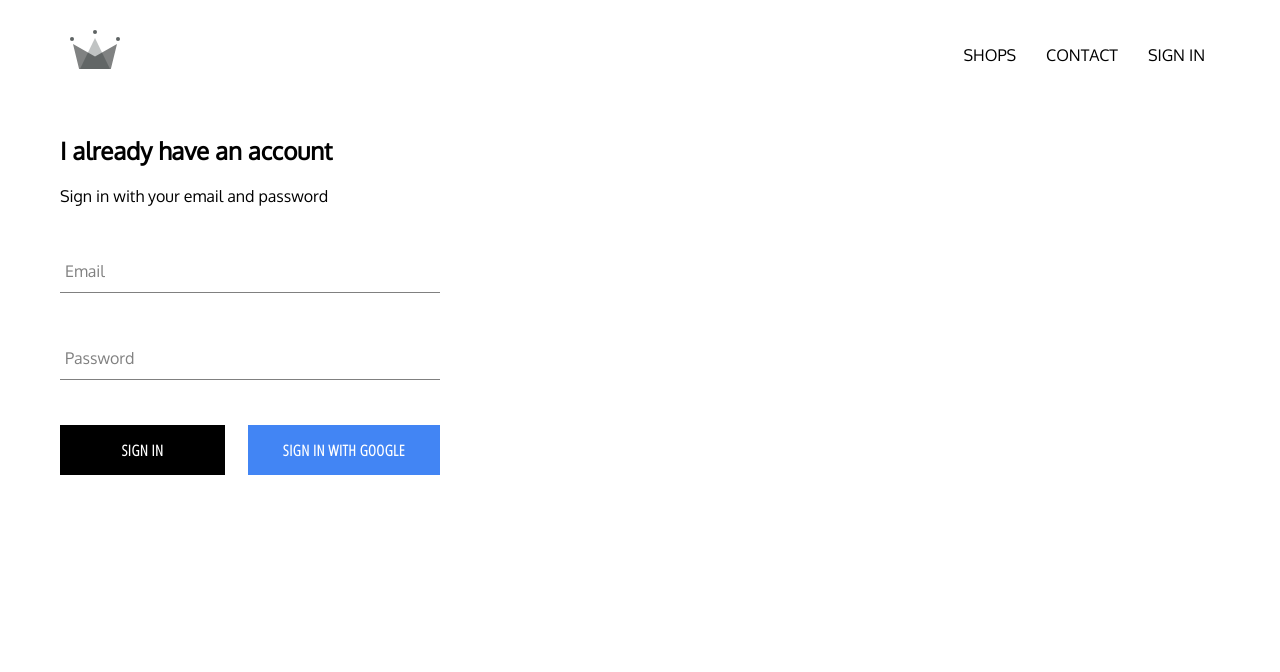
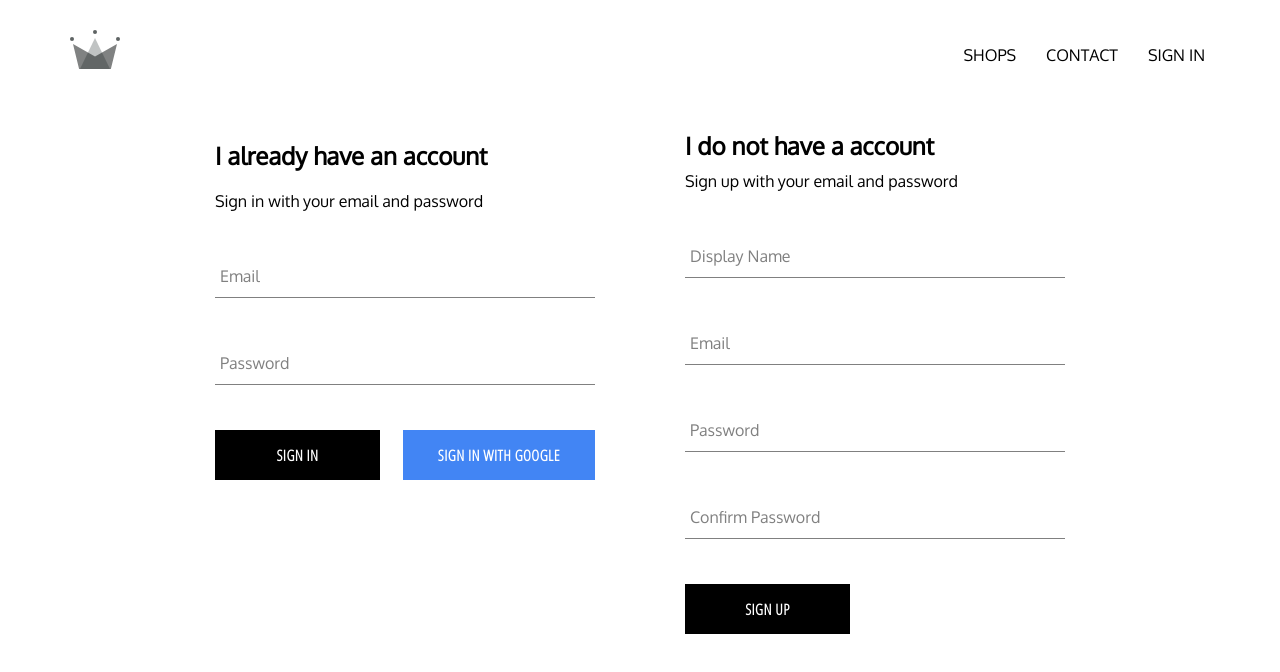
Before and after one commit to Neeraj855/crown-clothing, a React (Create React App) app: page /signin in a window 1280 px wide. Shown: the top 672 px of the page. Built offline with nearby package versions, Linux system fonts and the light colour scheme; no server answers.

Commit message:
now can store authenticated users into our firestore database

```diff
--- a/src/App.js
+++ b/src/App.js
@@ -6,7 +6,7 @@
 import ShopPage from "./Pages/shop/shop";
 import Header from "./Components/header/header";
 import SignInAndSignUpPage from "./Pages/sign-in&sign-up/sign-in&sign-up";
-import { auth } from './firebase/firebase-Utils';
+import { auth, createUserProfileDocument } from './firebase/firebase-Utils';
 
 
 class App extends React.Component {
@@ -21,9 +21,26 @@
   unsubscribeFromAuth = null;
 
   componentDidMount() {
-    this.unsubscribeFromAuth = auth.onAuthStateChanged(user => {
-      this.setState({ currentUser: user });
-      console.log(user);
+    this.unsubscribeFromAuth = auth.onAuthStateChanged(async userAuth => {
+      if (userAuth) {
+        const userRef = await createUserProfileDocument(userAuth);
+
+        userRef.onSnapshot(snapShot => {
+
+          this.setState({
+            currentUser: {
+              id: snapShot.id,
+              ...snapShot.data()
+            }
+          })
+        })
+
+
+      } else {
+        this.setState({ currentUser: userAuth /* Null */ });
+      }
+
+
     })
   }
 
--- /dev/null
+++ b/src/Components/Sign-up/sign-up.jsx
@@ -0,0 +1,100 @@
+import React from 'react';
+import FormInput from './../FormInput/FormInput';
+import CustomBtn from './../custom-btn/customBtn';
+import { auth, createUserProfileDocument } from '../../firebase/firebase-Utils';
+import './sign-up.scss';
+
+class SignUp extends React.Component {
+    constructor() {
+        super();
+
+        this.state = {
+            displayName: '',
+            email: '',
+            password: '',
+            confirmPassword: ''
+        };
+    }
+
+    handleSubmit = async event => {
+        event.preventDefault();
+
+        const { displayName, email, password, confirmPassword } = this.state;
+
+        if (password !== confirmPassword) {
+            alert("passwords don't match");
+            return;
+        }
+
+        try {
+            const { user } = await auth.createUserWithEmailAndPassword(
+                email,
+                password
+            );
+
+            await createUserProfileDocument(user, { displayName });
+
+            this.setState({
+                displayName: '',
+                email: '',
+                password: '',
+                confirmPassword: ''
+            });
+        } catch (error) {
+            console.error(error);
+        }
+    };
+
+    handleChange = event => {
+        const { name, value } = event.target;
+
+        this.setState({ [name]: value });
+    };
+
+    render() {
+        const { displayName, email, password, confirmPassword } = this.state;
+        return (
+            <div className='sign-up'>
+                <h2 className='title'>I do not have a account</h2>
+                <span>Sign up with your email and password</span>
+                <form className='sign-up-form' onSubmit={this.handleSubmit}>
+                    <FormInput
+                        type='text'
+                        name='displayName'
+                        value={displayName}
+                        onChange={this.handleChange}
+                        label='Display Name'
+                        required
+                    />
+                    <FormInput
+                        type='email'
+                        name='email'
+                        value={email}
+                        onChange={this.handleChange}
+                        label='Email'
+                        required
+                    />
+                    <FormInput
+                        type='password'
+                        name='password'
+                        value={password}
+                        onChange={this.handleChange}
+                        label='Password'
+                        required
+                    />
+                    <FormInput
+                        type='password'
+                        name='confirmPassword'
+                        value={confirmPassword}
+                        onChange={this.handleChange}
+                        label='Confirm Password'
+                        required
+                    />
+                    <CustomBtn type='submit'>SIGN UP</CustomBtn>
+                </form>
+            </div>
+        );
+    }
+}
+
+export default SignUp;
--- /dev/null
+++ b/src/Components/Sign-up/sign-up.scss
@@ -0,0 +1,10 @@
+.sign-up{
+    display: flex;
+    flex-direction: column;
+    width : 380px;
+
+    .title{
+        margin: 10px 0;
+
+    }
+}
--- a/src/Pages/sign-in&sign-up/sign-in&sign-up.jsx
+++ b/src/Pages/sign-in&sign-up/sign-in&sign-up.jsx
@@ -1,10 +1,14 @@
 import React from 'react';
 import './sign-in&sign-up.scss';
 import SignIn from '../../Components/sign-in/sign-in';
+import SignUp from '../../Components/Sign-up/sign-up';
 
 const SignInAndSignUpPage = () => (
     <div className='sign-in-and-sign-up'>
         <SignIn />
+        <SignUp />
+
+
     </div>
 );
 
--- a/src/Pages/sign-in&sign-up/sign-in&sign-up.scss
+++ b/src/Pages/sign-in&sign-up/sign-in&sign-up.scss
@@ -0,0 +1,7 @@
+.sign-in-and-sign-up {
+    width: 850px;
+    display: flex;
+    justify-content: space-between;
+    margin: 30px auto;
+
+}
--- a/src/firebase/firebase-Utils.js
+++ b/src/firebase/firebase-Utils.js
@@ -14,6 +14,35 @@
     measurementId: "G-EVZJLSLE7T"
 };
 
+
+export const createUserProfileDocument = async (userAuth, additionalData) => {
+    if (!userAuth) return;
+
+    const userRef = firestore.doc(`users/${userAuth.uid}`);
+    const snapshot = await userRef.get();
+
+    if (!snapshot.exists) {
+        const { displayName, email } = userAuth;
+        const createdAt = new Date();
+
+        try {
+            await userRef.set({
+                displayName,
+                email,
+                createdAt,
+                ...additionalData
+            })
+        } catch (error) {
+
+            console.log('error creating user', error.message)
+
+        }
+    }
+
+    return userRef;
+}
+
+
 firebase.initializeApp(config);
 
 
```
